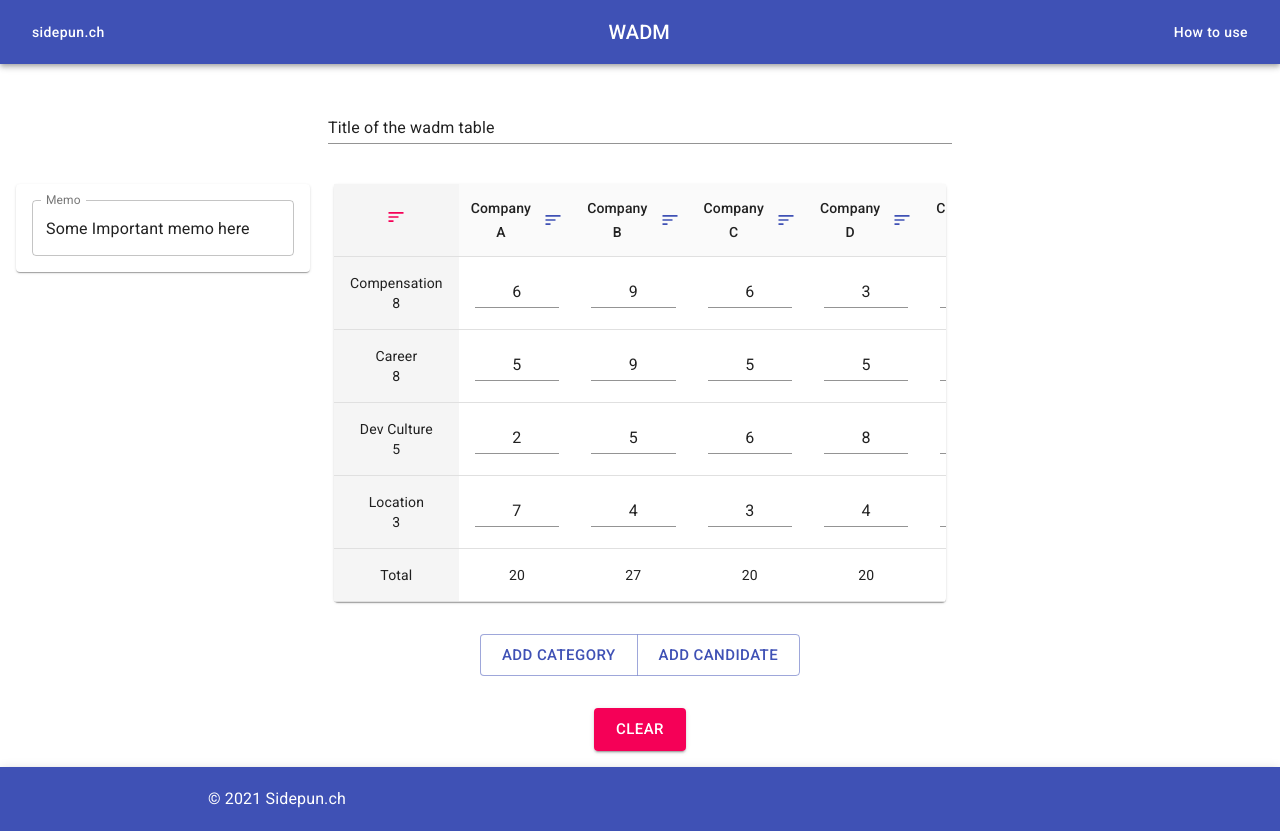
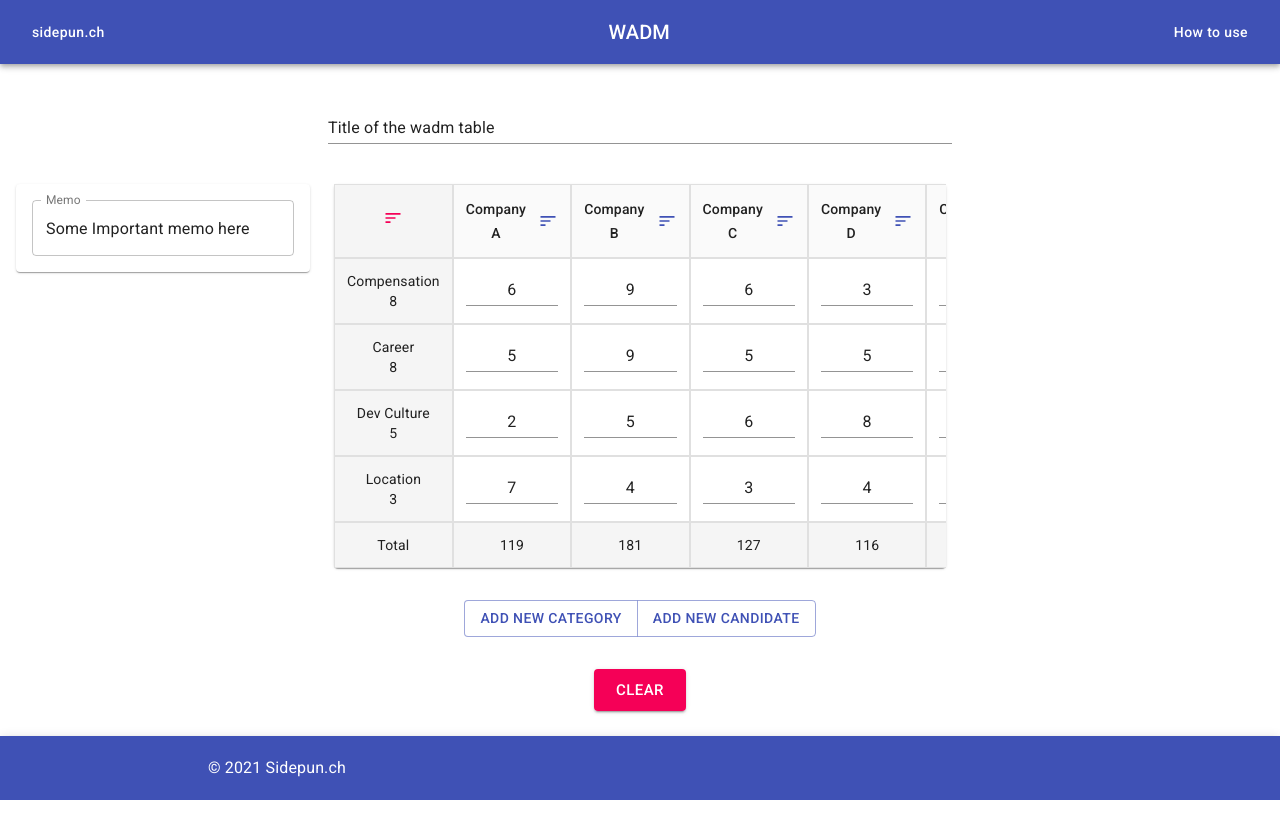
Before and after one commit to kim-sardine/wadm-react, a React (Create React App) app: page / in a window 1280 px wide. After the commit the page ends 800 px from the top, so only its background shows below. Built offline with nearby package versions, Linux system fonts and the light colour scheme; the HTML template or start-up script is replaced by a standard one.

Commit message:
Fix total value

```diff
--- a/src/components/WadmTable.tsx
+++ b/src/components/WadmTable.tsx
@@ -106,6 +106,7 @@ function EnhancedTableHead(props: EnhancedTableProps) {
         <TableHead>
             <TableRow>
                 <TableCell
+                    className={classes.tableCell}
                     key={-1}
                     align="center"
                     padding="default"
@@ -149,17 +150,31 @@ function EnhancedTableHead(props: EnhancedTableProps) {
 
 interface MyTotalRowProps {
     candidates: Candidate[];
+    categories: Category[];
+    classes: ReturnType<typeof useStyles>;
 }
 
 // TODO: Highlight Color
 const MyTotalRow = (props: MyTotalRowProps) => {
+
+    const {candidates, categories} = props;
+
+    let totals = [];
+    for (const candidate of candidates) {
+        let total = 0;
+        for (let i in candidate.values) {
+            total += candidate.values[i] * categories[i].weight;
+        }
+        totals.push(total);
+    }
+
     return (
-        <TableRow hover key="total">
-            <TableCell align="center">
+        <TableRow hover key="total" style={{backgroundColor: '#f5f5f5'}}>
+            <TableCell className={props.classes.tableCell} align="center">
                 Total
             </TableCell>
-            {props.candidates.map((candidate, index) => (
-                <TableCell key={"total" + index} align="center">{candidate.values.reduce((a, b) => a + b, 0)}</TableCell>
+            {totals.map((total, idx) => (
+                <TableCell className={props.classes.tableCell} key={"total" + idx} align="center">{total}</TableCell>
             ))}
         </TableRow>
     );
@@ -196,6 +211,8 @@ const useStyles = makeStyles((theme: Theme) =>
         tableCell: {
             padding: 12,
             minWidth: 50,
+            cursor: 'pointer',
+            border: '1px solid rgba(224, 224, 224, 1)'
         },
         sortIcon: {
             cursor: "pointer",
@@ -418,14 +435,14 @@ export default function WadmTable(props: WadmTableProps) {
                                     .map((category) => {
                                         return (
                                             <TableRow hover key={category.name}>
-                                                <TableCell className={classes.cursor} onClick={() => openUpdateCategoryDialog(category.index)} align="center">
+                                                <TableCell className={classes.tableCell} onClick={() => openUpdateCategoryDialog(category.index)} align="center">
                                                     <div>
                                                         <div>{category.name}</div>
                                                         <div>{category.weight}</div>
                                                     </div>
                                                 </TableCell>
                                                 {inputCandidates.map((candidate, index) => (
-                                                    <TableCell key={category.name + candidate.name + index} align="center">
+                                                    <TableCell className={classes.tableCell} key={category.name + candidate.name + index} align="center">
                                                         <TextField
                                                             type="text"
                                                             size="small"
@@ -440,15 +457,15 @@ export default function WadmTable(props: WadmTableProps) {
                                         );
                                     })
                             }
-                            <MyTotalRow candidates={inputCandidates} />
+                            <MyTotalRow classes={classes} categories={inputCategories} candidates={inputCandidates} />
                         </TableBody>
                     </Table>
                 </TableContainer>
             </Paper>
             <Box textAlign='center' m={4}>
-                <ButtonGroup size="large" color="primary" aria-label="large outlined button group">
-                    <Button onClick={openAddCategoryDialog}>Add Category</Button>
-                    <Button onClick={openAddCandidateDialog}>Add Candidate</Button>
+                <ButtonGroup color="primary" aria-label="outlined button group">
+                    <Button onClick={openAddCategoryDialog}>Add New Category</Button>
+                    <Button onClick={openAddCandidateDialog}>Add New Candidate</Button>
                 </ButtonGroup>
             </Box>
             <Dialog open={open} onClose={handleClose} aria-labelledby="form-dialog-title">
```
